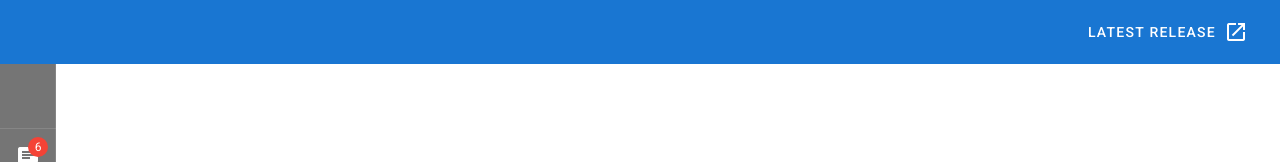
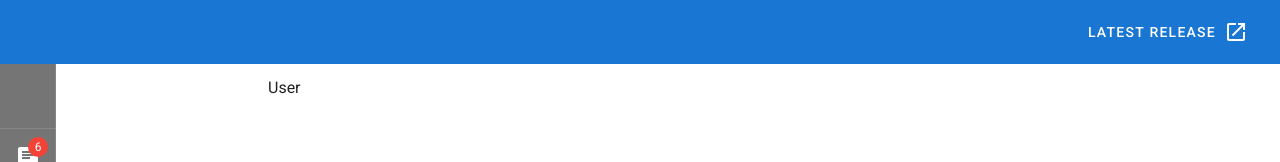
Before and after one commit to hato-poppo/sns-front-end, a Vue app: page /user in a window 1280 px wide. Shown: the top 162 px of the page. Built offline with nearby package versions, Linux system fonts and the light colour scheme.

Commit message:
[Add] User page.

```diff
--- a/src/components/molecules/list-items/User.vue
+++ b/src/components/molecules/list-items/User.vue
@@ -1,5 +1,5 @@
 <template>
-  <v-list-item link>
+  <v-list-item link @click="toTimeLine()">
     <v-list-item-icon>
       <v-icon>mdi-account-multiple</v-icon>
     </v-list-item-icon>
@@ -10,5 +10,13 @@
 <script lang="ts">
 import { defineComponent } from '@vue/composition-api';
 
-export default defineComponent({});
+export default defineComponent({
+  setup: (_, context) => {
+    const toTimeLine = () => context.root.$router.push({ name: 'User' });
+
+    return {
+      toTimeLine,
+    };
+  },
+});
 </script>
--- a/src/components/organisms/commons/Sidebar.vue
+++ b/src/components/organisms/commons/Sidebar.vue
@@ -23,7 +23,7 @@
     >
       <time-line :badgeCount="6" />
       <group @click="alert('toGroup')" />
-      <user @click="alert('toUser')" />
+      <user />
     </v-list>
 
     <v-divider></v-divider>
--- a/src/router/index.ts
+++ b/src/router/index.ts
@@ -14,6 +14,11 @@ const routes: Array<RouteConfig> = [
     name: 'TimeLine',
     component: () => import(/* webpackChunkName: "post" */ '@/views/TimeLine.vue'),
   },
+  {
+    path: '/user',
+    name: 'User',
+    component: () => import(/* webpackChunkName: "post" */ '@/views/User.vue'),
+  },
 ];
 
 const router = new VueRouter({
--- /dev/null
+++ b/src/views/User.vue
@@ -0,0 +1,15 @@
+<template>
+  <v-container>
+    <v-row>
+      <v-col>
+        User
+      </v-col>
+    </v-row>
+  </v-container>
+</template>
+
+<script lang="ts">
+import { defineComponent } from '@vue/composition-api';
+
+export default defineComponent({});
+</script>
```
